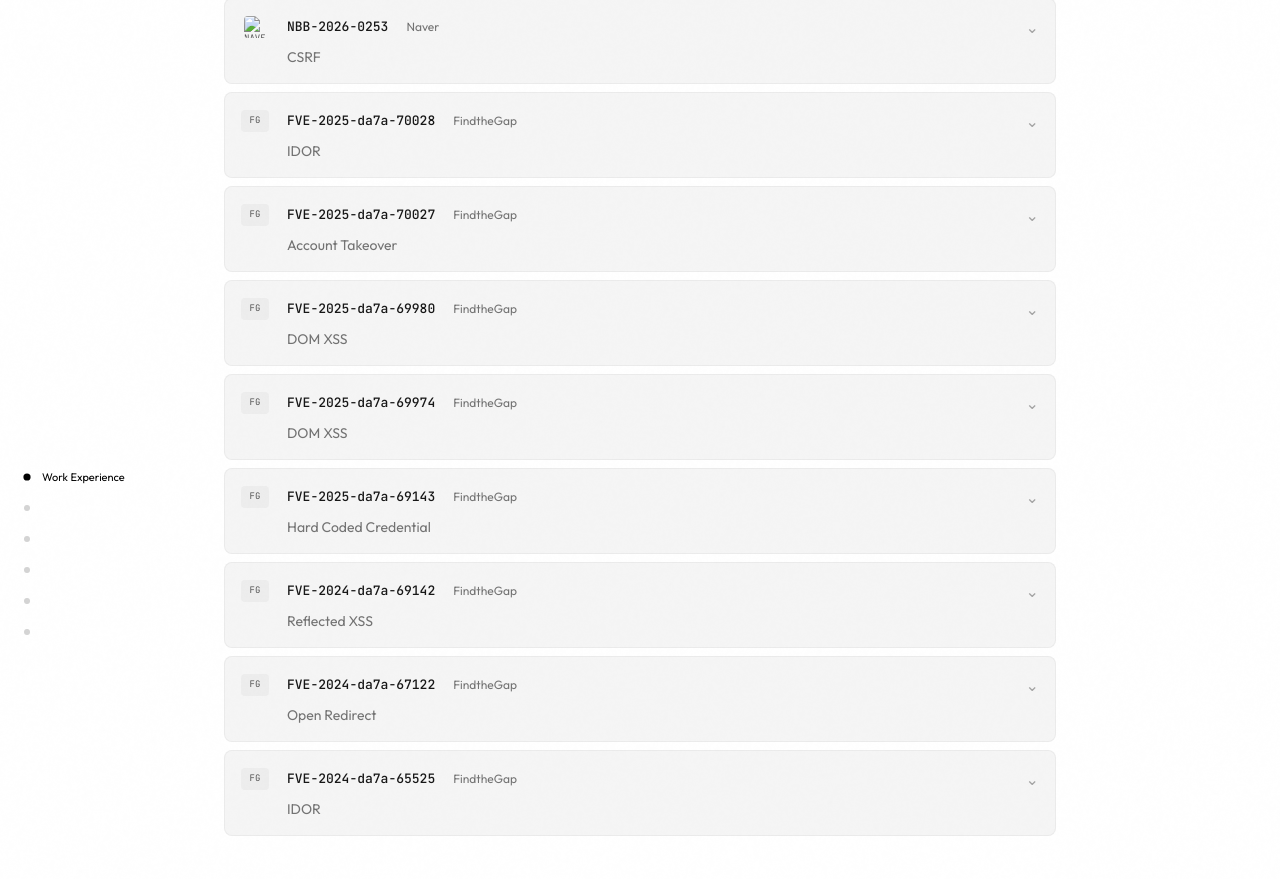
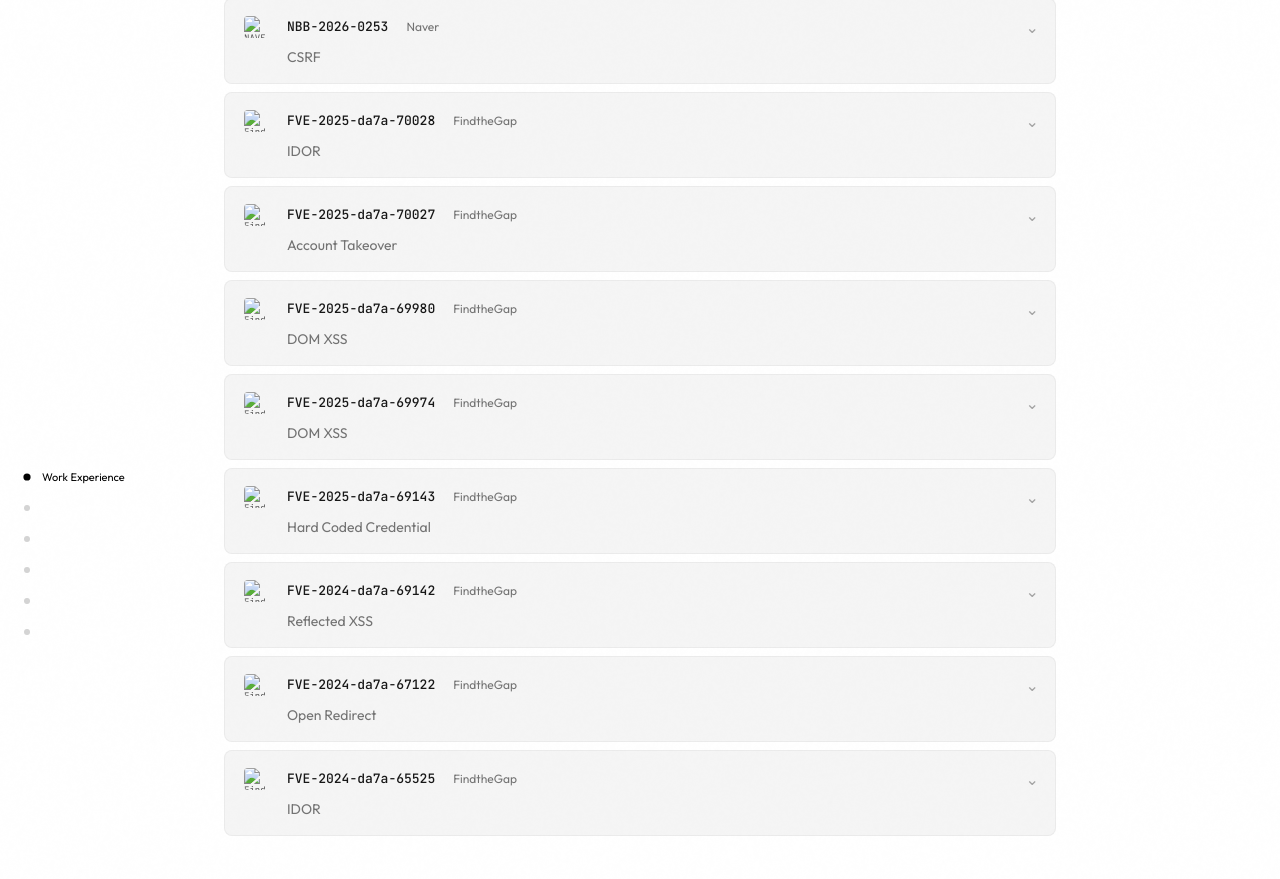
Before and after one commit to filime/filime.github.io, a Jekyll site: the page built from index.html, in a window 1280 px wide and 1400 px high, scrolled down 3491 px. Shown: the part 146-1025 px from the top of the window. Built offline with Jekyll 4.4.1, drawn with Linux system fonts in a browser that asks for light colours.

Commit message:
Add FindtheGap logos to bounty entries

```diff
--- a/index.html
+++ b/index.html
@@ -141,14 +141,14 @@
       <div class="vuln-list">
         <details class="vuln-card" data-vendor="bug-bounty"><summary><div class="vuln-top"><div class="vuln-meta"><span class="vendor-icon vendor-icon--logo"><img src="https://s.pstatic.net/static/www/nFavicon96.png" alt="NAVER" width="22" height="22" loading="lazy" decoding="async"></span><h3>NBB-2026-0300</h3><span class="vuln-type">Naver</span></div><span class="vuln-arrow">⌄</span></div><p>IDOR</p></summary><div class="vuln-details"><p>Naver · IDOR</p></div></details>
         <details class="vuln-card" data-vendor="bug-bounty"><summary><div class="vuln-top"><div class="vuln-meta"><span class="vendor-icon vendor-icon--logo"><img src="https://s.pstatic.net/static/www/nFavicon96.png" alt="NAVER" width="22" height="22" loading="lazy" decoding="async"></span><h3>NBB-2026-0253</h3><span class="vuln-type">Naver</span></div><span class="vuln-arrow">⌄</span></div><p>CSRF</p></summary><div class="vuln-details"><p>Naver · CSRF</p></div></details>
-        <details class="vuln-card" data-vendor="bug-bounty"><summary><div class="vuln-top"><div class="vuln-meta"><span class="vendor-icon">FG</span><h3>FVE-2025-da7a-70028</h3><span class="vuln-type">FindtheGap</span></div><span class="vuln-arrow">⌄</span></div><p>IDOR</p></summary><div class="vuln-details"><p>FindtheGap · IDOR</p></div></details>
-        <details class="vuln-card" data-vendor="bug-bounty"><summary><div class="vuln-top"><div class="vuln-meta"><span class="vendor-icon">FG</span><h3>FVE-2025-da7a-70027</h3><span class="vuln-type">FindtheGap</span></div><span class="vuln-arrow">⌄</span></div><p>Account Takeover</p></summary><div class="vuln-details"><p>FindtheGap · Account Takeover</p></div></details>
-        <details class="vuln-card" data-vendor="bug-bounty"><summary><div class="vuln-top"><div class="vuln-meta"><span class="vendor-icon">FG</span><h3>FVE-2025-da7a-69980</h3><span class="vuln-type">FindtheGap</span></div><span class="vuln-arrow">⌄</span></div><p>DOM XSS</p></summary><div class="vuln-details"><p>FindtheGap · DOM XSS</p></div></details>
-        <details class="vuln-card" data-vendor="bug-bounty"><summary><div class="vuln-top"><div class="vuln-meta"><span class="vendor-icon">FG</span><h3>FVE-2025-da7a-69974</h3><span class="vuln-type">FindtheGap</span></div><span class="vuln-arrow">⌄</span></div><p>DOM XSS</p></summary><div class="vuln-details"><p>FindtheGap · DOM XSS</p></div></details>
-        <details class="vuln-card" data-vendor="bug-bounty"><summary><div class="vuln-top"><div class="vuln-meta"><span class="vendor-icon">FG</span><h3>FVE-2025-da7a-69143</h3><span class="vuln-type">FindtheGap</span></div><span class="vuln-arrow">⌄</span></div><p>Hard Coded Credential</p></summary><div class="vuln-details"><p>FindtheGap · Hard Coded Credential</p></div></details>
-        <details class="vuln-card" data-vendor="bug-bounty"><summary><div class="vuln-top"><div class="vuln-meta"><span class="vendor-icon">FG</span><h3>FVE-2024-da7a-69142</h3><span class="vuln-type">FindtheGap</span></div><span class="vuln-arrow">⌄</span></div><p>Reflected XSS</p></summary><div class="vuln-details"><p>FindtheGap · Reflected XSS</p></div></details>
-        <details class="vuln-card" data-vendor="bug-bounty"><summary><div class="vuln-top"><div class="vuln-meta"><span class="vendor-icon">FG</span><h3>FVE-2024-da7a-67122</h3><span class="vuln-type">FindtheGap</span></div><span class="vuln-arrow">⌄</span></div><p>Open Redirect</p></summary><div class="vuln-details"><p>FindtheGap · Open Redirect</p></div></details>
-        <details class="vuln-card" data-vendor="bug-bounty"><summary><div class="vuln-top"><div class="vuln-meta"><span class="vendor-icon">FG</span><h3>FVE-2024-da7a-65525</h3><span class="vuln-type">FindtheGap</span></div><span class="vuln-arrow">⌄</span></div><p>IDOR</p></summary><div class="vuln-details"><p>FindtheGap · IDOR</p></div></details>
+        <details class="vuln-card" data-vendor="bug-bounty"><summary><div class="vuln-top"><div class="vuln-meta"><span class="vendor-icon vendor-icon--logo"><img src="https://findthegap.co.kr/favicon.ico" alt="FindtheGap" width="22" height="22" loading="lazy" decoding="async"></span><h3>FVE-2025-da7a-70028</h3><span class="vuln-type">FindtheGap</span></div><span class="vuln-arrow">⌄</span></div><p>IDOR</p></summary><div class="vuln-details"><p>FindtheGap · IDOR</p></div></details>
+        <details class="vuln-card" data-vendor="bug-bounty"><summary><div class="vuln-top"><div class="vuln-meta"><span class="vendor-icon vendor-icon--logo"><img src="https://findthegap.co.kr/favicon.ico" alt="FindtheGap" width="22" height="22" loading="lazy" decoding="async"></span><h3>FVE-2025-da7a-70027</h3><span class="vuln-type">FindtheGap</span></div><span class="vuln-arrow">⌄</span></div><p>Account Takeover</p></summary><div class="vuln-details"><p>FindtheGap · Account Takeover</p></div></details>
+        <details class="vuln-card" data-vendor="bug-bounty"><summary><div class="vuln-top"><div class="vuln-meta"><span class="vendor-icon vendor-icon--logo"><img src="https://findthegap.co.kr/favicon.ico" alt="FindtheGap" width="22" height="22" loading="lazy" decoding="async"></span><h3>FVE-2025-da7a-69980</h3><span class="vuln-type">FindtheGap</span></div><span class="vuln-arrow">⌄</span></div><p>DOM XSS</p></summary><div class="vuln-details"><p>FindtheGap · DOM XSS</p></div></details>
+        <details class="vuln-card" data-vendor="bug-bounty"><summary><div class="vuln-top"><div class="vuln-meta"><span class="vendor-icon vendor-icon--logo"><img src="https://findthegap.co.kr/favicon.ico" alt="FindtheGap" width="22" height="22" loading="lazy" decoding="async"></span><h3>FVE-2025-da7a-69974</h3><span class="vuln-type">FindtheGap</span></div><span class="vuln-arrow">⌄</span></div><p>DOM XSS</p></summary><div class="vuln-details"><p>FindtheGap · DOM XSS</p></div></details>
+        <details class="vuln-card" data-vendor="bug-bounty"><summary><div class="vuln-top"><div class="vuln-meta"><span class="vendor-icon vendor-icon--logo"><img src="https://findthegap.co.kr/favicon.ico" alt="FindtheGap" width="22" height="22" loading="lazy" decoding="async"></span><h3>FVE-2025-da7a-69143</h3><span class="vuln-type">FindtheGap</span></div><span class="vuln-arrow">⌄</span></div><p>Hard Coded Credential</p></summary><div class="vuln-details"><p>FindtheGap · Hard Coded Credential</p></div></details>
+        <details class="vuln-card" data-vendor="bug-bounty"><summary><div class="vuln-top"><div class="vuln-meta"><span class="vendor-icon vendor-icon--logo"><img src="https://findthegap.co.kr/favicon.ico" alt="FindtheGap" width="22" height="22" loading="lazy" decoding="async"></span><h3>FVE-2024-da7a-69142</h3><span class="vuln-type">FindtheGap</span></div><span class="vuln-arrow">⌄</span></div><p>Reflected XSS</p></summary><div class="vuln-details"><p>FindtheGap · Reflected XSS</p></div></details>
+        <details class="vuln-card" data-vendor="bug-bounty"><summary><div class="vuln-top"><div class="vuln-meta"><span class="vendor-icon vendor-icon--logo"><img src="https://findthegap.co.kr/favicon.ico" alt="FindtheGap" width="22" height="22" loading="lazy" decoding="async"></span><h3>FVE-2024-da7a-67122</h3><span class="vuln-type">FindtheGap</span></div><span class="vuln-arrow">⌄</span></div><p>Open Redirect</p></summary><div class="vuln-details"><p>FindtheGap · Open Redirect</p></div></details>
+        <details class="vuln-card" data-vendor="bug-bounty"><summary><div class="vuln-top"><div class="vuln-meta"><span class="vendor-icon vendor-icon--logo"><img src="https://findthegap.co.kr/favicon.ico" alt="FindtheGap" width="22" height="22" loading="lazy" decoding="async"></span><h3>FVE-2024-da7a-65525</h3><span class="vuln-type">FindtheGap</span></div><span class="vuln-arrow">⌄</span></div><p>IDOR</p></summary><div class="vuln-details"><p>FindtheGap · IDOR</p></div></details>
       </div>
     </div>
   </section>
```
